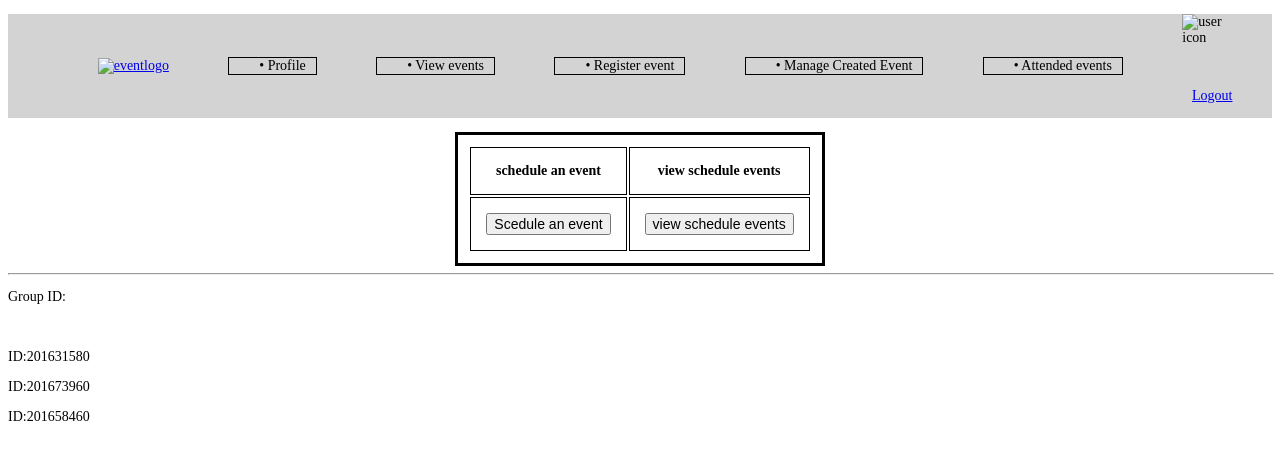
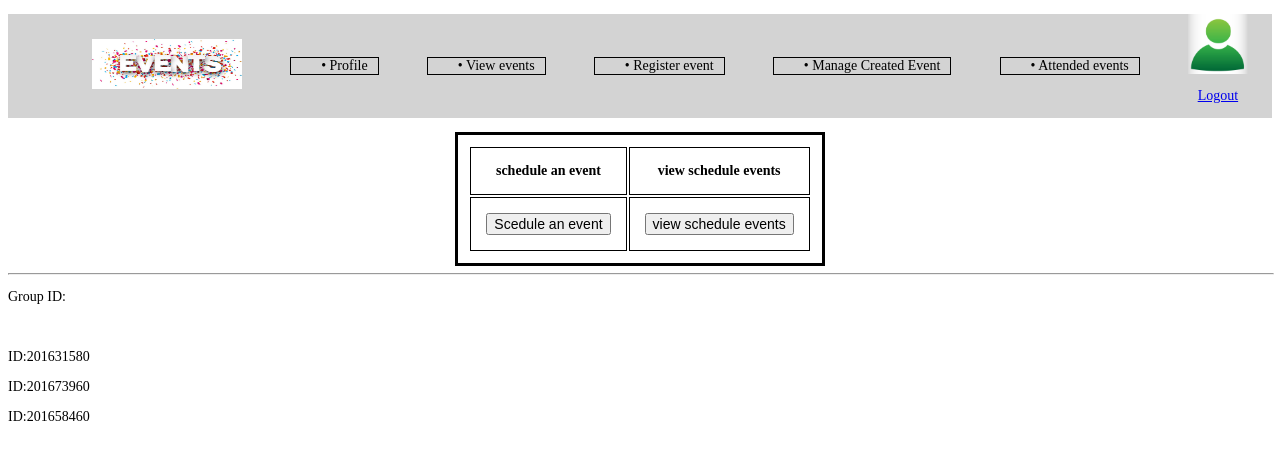
Before and after one commit to hisham7/SWE363, a plain HTML site: page RegisterUser.html in a window 1280 px wide. Drawn offline with Linux system fonts and the light colour scheme; files that its build step writes are made by us from their sources.

Commit message:
Update RegisterUser.html

```diff
--- a/RegisterUser.html
+++ b/RegisterUser.html
@@ -2,7 +2,7 @@
 <html>
 <head>
 	<title> Home </title>
-	<link rel="stylesheet" type="text/css" href="css/style.css">
+	<link rel="stylesheet" type="text/css" href="style.css">
 	<meta charset="utf-8"/>
 </head >
 
@@ -10,7 +10,7 @@
 <header class="headerone">
 	<ul>
 
-		<li > <a href="index.html"> <img class ="img-box" alt="eventlogo" src="images/Events.jpg"></a></li>
+		<li > <a href="index.html"> <img class ="img-box" alt="eventlogo" src="Events.jpg"></a></li>
 		<li class="box1"><a href="Profile.html" class="MenuItem">&#8226; Profile</a></li>
 		<li class="box1"><a href="ViewEvents.html" class="MenuItem">&#8226; View events</a>  </li>
 		<li class="box1"><a href="RegisterEvents.html" class="MenuItem">&#8226; Register event </a> </li>
@@ -18,7 +18,7 @@
 		<li class="box1"><a href="" class="MenuItem">&#8226; Attended events</a></li>
 
 		<div class="box2">
-				<img src="images/loggedinIcon.PNG" width="60" height="60" alt="user icon">
+				<img src="loggedinIcon.PNG" width="60" height="60" alt="user icon">
 			<p><a href="index.html">Logout</a></p>
 		</div>
 
```
